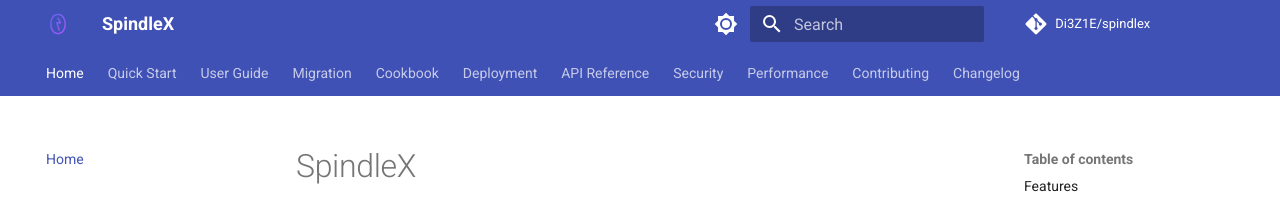
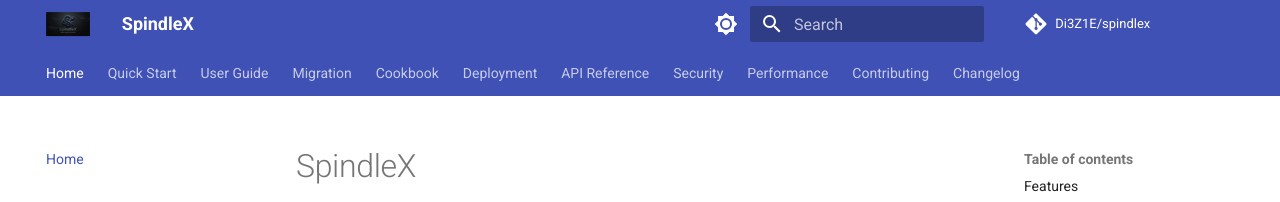
Before and after one commit to stratza/spindlex, an MkDocs documentation site: the page built from docs/index.md, in a window 1280 px wide. Shown: the top 202 px of the page. Built offline with MkDocs 1.6.1 and Material for MkDocs 9.7.7, drawn with Linux system fonts in a browser that asks for light colours; emoji names are drawn with the system emoji font; comment, search, counter and statistics services are not loaded.

Commit message:
style: replace SVG logo with PNG and update asset paths

```diff
--- a/mkdocs.yml
+++ b/mkdocs.yml
@@ -7,8 +7,8 @@ edit_uri: edit/main/docs/
 
 theme:
   name: material
-  logo: _static/logo.svg
-  favicon: _static/logo.svg
+  logo: _static/logo.png
+  favicon: _static/logo.png
   palette:
     # Palette toggle for light mode
     - media: "(prefers-color-scheme: light)"
```
Also changed, not shown: README.md (+1 -1 lines), docs/_static/logo.png (added), docs/_static/logo.svg (deleted).
